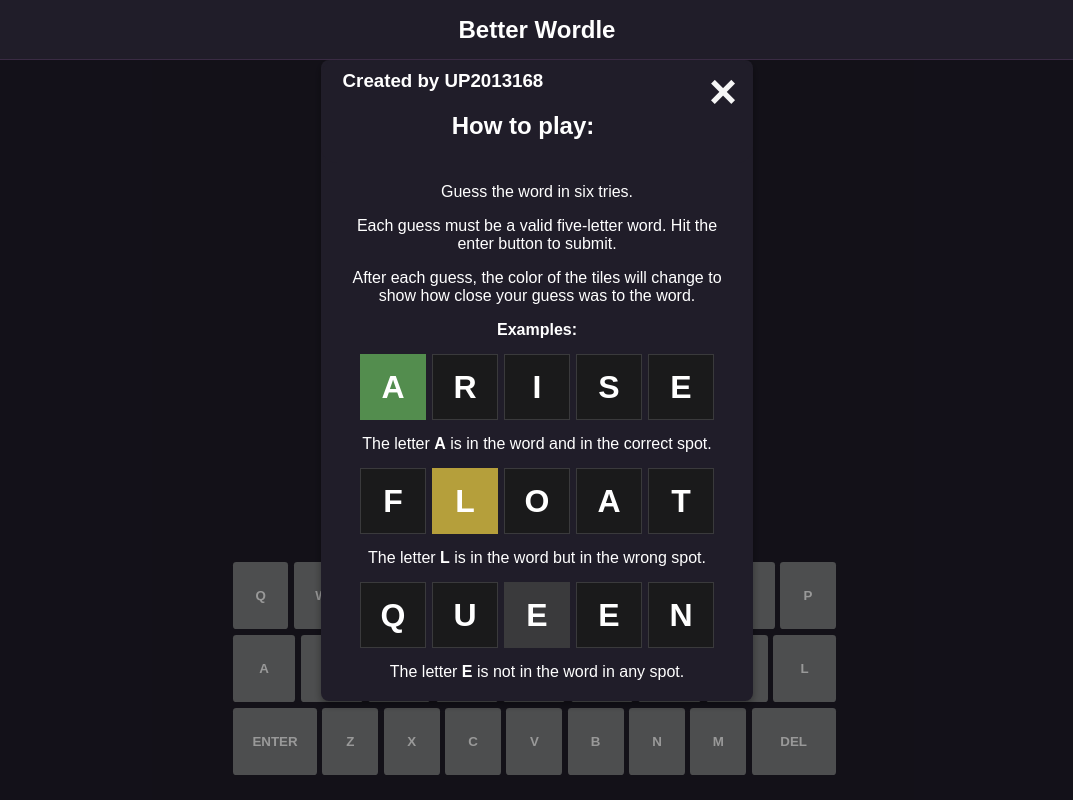
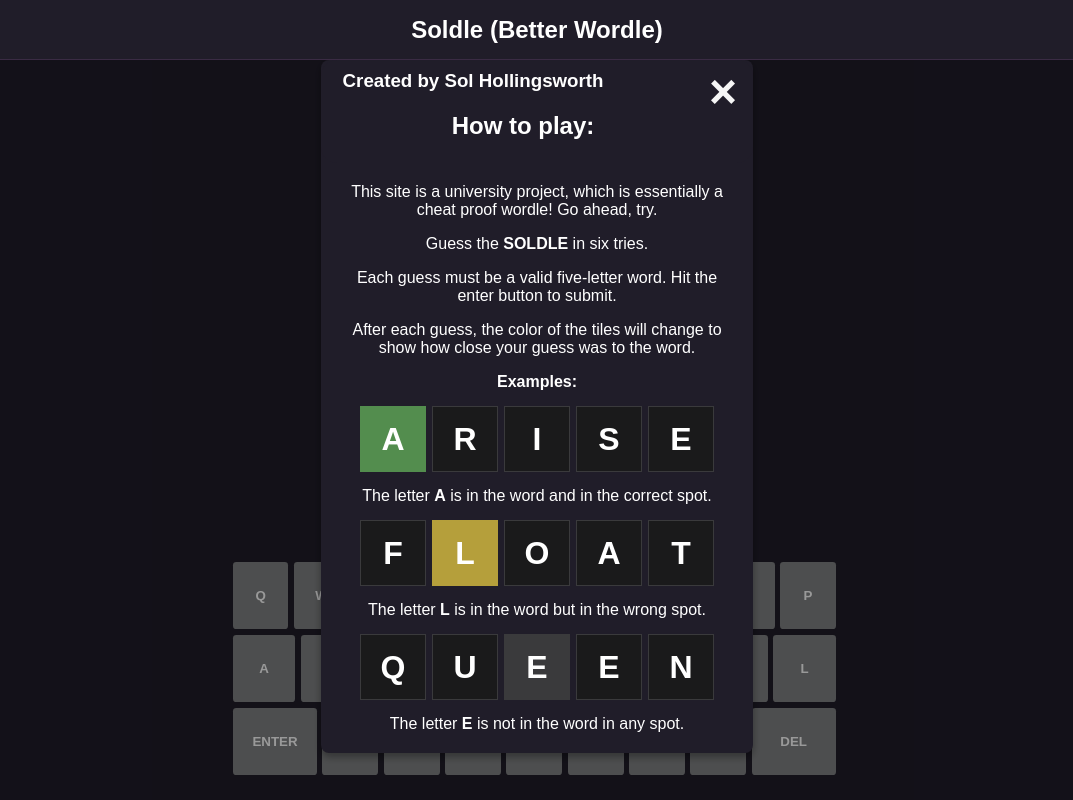
Before and after one commit to Sol-H/Better-Wordle, a website: page public/index.html in a window 1280 px wide. Shown: the full height of the page, 103-1176 px from the left. Drawn offline with Linux system fonts and the light colour scheme.

Commit message:
Changed port for heroku, added more info

```diff
--- a/public/index.html
+++ b/public/index.html
@@ -5,7 +5,7 @@
   <meta charset="utf-8">
   <meta name="viewport" content="width=device-width, initial-scale=1">
 
-  <title>Better Wordle</title>
+  <title>Soldle</title>
   <meta name="description" content="A cheat-proof wordle">
   <meta name="author" content="SitePoint">
 
@@ -38,12 +38,13 @@
     <div class="modal-content">
       <div class="modal-header">
         <span id="infoClose" class="close">&times;</span>
-        <h3>Created by UP2013168</h3>
+        <h3>Created by Sol Hollingsworth</h3>
         <h2>How to play:</h2>
         <!-- <h3>Statistics:</h3> -->
       </div>
       <div class="modal-body">
-        <p>Guess the word in six tries.</p>
+        <p>This site is a university project, which is essentially a cheat proof wordle! Go ahead, try.</p>
+        <p>Guess the <strong>SOLDLE</strong> in six tries.</p>
         <p>Each guess must be a valid five-letter word. Hit the enter button to submit.</p>
         <p>After each guess, the color of the tiles will change to show how close your guess was to the word.</p>
         <p><b>Examples:</b></p>
@@ -54,7 +55,7 @@
           <div class="tile" style="outline-color: rgb(58, 58, 60); background-color: #1a1a1b;">s</div>
           <div class="tile" style="outline-color: rgb(58, 58, 60); background-color: #1a1a1b;">e</div>
         </div>
-        <p>The letter <b>A</b> is in the word and in the correct spot.</p>
+        <p>The letter <strong>A</strong> is in the word and in the correct spot.</p>
         <div class="example-tiles">
           <div class="tile" style="outline-color: rgb(58, 58, 60); background-color: #1a1a1b;">f</div>
           <div class="tile" style="outline-color: rgb(181, 159, 59); background-color: rgb(181, 159, 59);">l</div>
@@ -62,7 +63,7 @@
           <div class="tile" style="outline-color: rgb(58, 58, 60); background-color: #1a1a1b;">a</div>
           <div class="tile" style="outline-color: rgb(58, 58, 60); background-color: #1a1a1b;">t</div>
         </div>
-        <p>The letter <b>L</b> is in the word but in the wrong spot.</p>
+        <p>The letter <strong>L</strong> is in the word but in the wrong spot.</p>
         <div class="example-tiles">
           <div class="tile" style="outline-color: rgb(58, 58, 60); background-color: #1a1a1b;">q</div>
           <div class="tile" style="outline-color: rgb(58, 58, 60); background-color: #1a1a1b;">u</div>
@@ -70,7 +71,7 @@
           <div class="tile" style="outline-color: rgb(58, 58, 60); background-color: #1a1a1b;">e</div>
           <div class="tile" style="outline-color: rgb(58, 58, 60); background-color: #1a1a1b;">n</div>
         </div>
-        <p>The letter <b>E</b> is not in the word in any spot.</p>
+        <p>The letter <strong>E</strong> is not in the word in any spot.</p>
       </div>
 
     </div>
@@ -91,7 +92,7 @@
 
 <nav class="flexbox">
   <img id="info" src="./assets/info.svg" alt="Info" class="navButton"></img>
-  <h1 id="title">Better Wordle</h1>
+  <h1 id="title">Soldle (Better Wordle)</h1>
   <img id="stats"src="./assets/stats.svg" alt="Info" class="navButton"></img>
 </nav>
 
--- a/server.mjs
+++ b/server.mjs
@@ -9,7 +9,7 @@ app.use(express.static('public'));
 app.use(bodyParser.urlencoded({ extended: false }));
 app.use(bodyParser.json());
 
-const port = 8080;
+const port = 8080 || process.env.PORT;
 
 app.listen(port, () => {
   console.log('App listening at http://localhost:8080');
```
